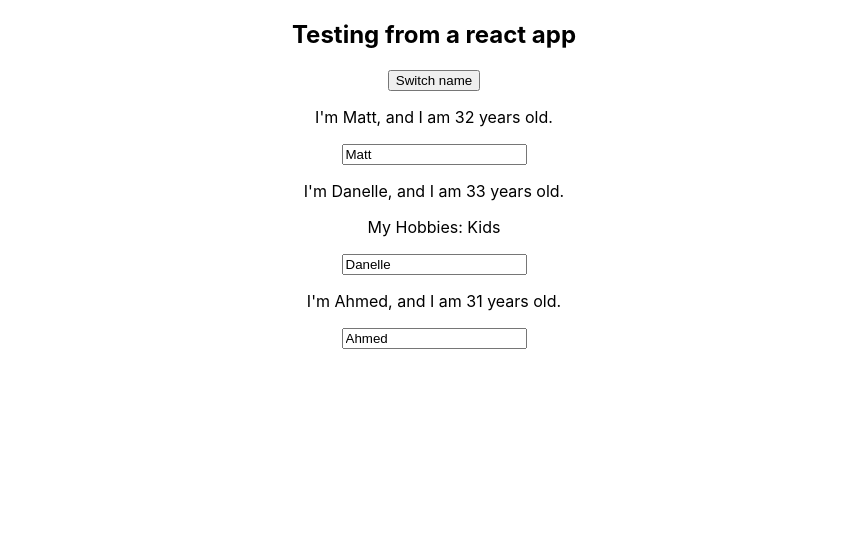
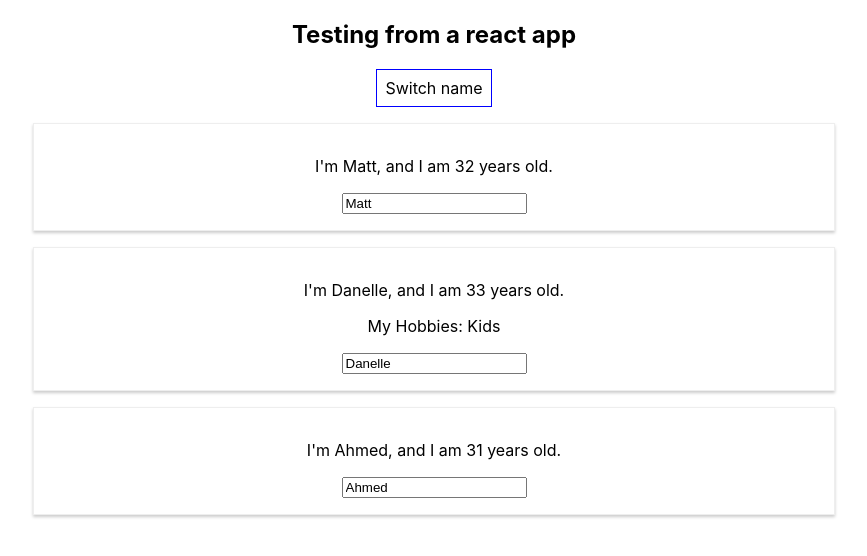
Before and after one commit to Cook1619/User-Input, a React (Create React App) app: page / in a window 1280 px wide. Shown: the top 556 px of the page, without its empty margins (206-1073 px from the left). Built offline with nearby package versions, Linux system fonts and the light colour scheme.

Commit message:
SHowing 2 different ways to style, inline and bringing in a CSS file

```diff
--- a/src/App.js
+++ b/src/App.js
@@ -34,10 +34,20 @@
   };
 
   render() {
+    const style = {
+      backgroundColor: "white",
+      font: "inherit",
+      border: "1px solid blue",
+      padding: "8px",
+      cursor: "pointer"
+    };
     return (
       <div className="App">
         <h2>Testing from a react app</h2>
-        <button onClick={() => this.switchNameHandler("Mathew!!!")}>
+        <button
+          style={style}
+          onClick={() => this.switchNameHandler("Mathew!!!")}
+        >
           Switch name
         </button>
         <Person
--- /dev/null
+++ b/src/Person/Person.css
@@ -0,0 +1,8 @@
+.Person {
+    width: 60%;
+    margin: 16px auto;
+    border: 1px solid #eee;
+    box-shadow: 0 2px 3px #ccc;
+    padding: 16px;
+    text-align: center;
+}
--- a/src/Person/Person.js
+++ b/src/Person/Person.js
@@ -1,9 +1,10 @@
 import React from 'react';
+import './Person.css';
 //It important to use stateless components as much as possible, because stateless fucntions are clear about what they do, and it helps in troubleshooting code. They are dynamic as well by passing props, they don't manipulate application state.
 
 const person = (props) => {
     return (
-        <div>
+        <div className="Person">
             <p onClick={props.click}>I'm {props.name}, and I am {props.age} years old.</p>
             <p>{props.children}</p>
             <input type="text" onChange={props.changed} value={props.name}/>
```
